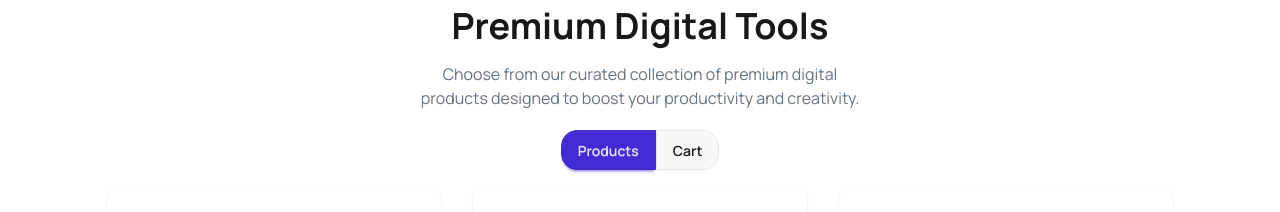
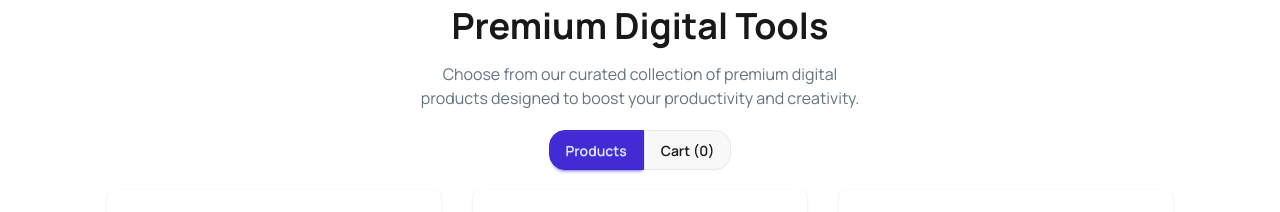
Before and after one commit to jonayet-nur/digi-tools-platform, a React (Vite) app: page / in a window 1280 px wide. Shown: the part 1060-1272 px from the top of the page. Built offline with nearby package versions, Linux system fonts and the light colour scheme.

Commit message:
default theme set and cart total product number fixed

```diff
--- a/index.html
+++ b/index.html
@@ -1,5 +1,5 @@
 <!doctype html>
-<html lang="en">
+<html lang="en" data-theme="light">
   <head>
     <meta charset="UTF-8" />
     <link rel="icon" type="image/svg+xml" href="/package.png" />
--- a/package.json
+++ b/package.json
@@ -11,6 +11,7 @@
   },
   "dependencies": {
     "@tailwindcss/vite": "^4.2.2",
+    "motion": "^12.38.0",
     "react": "^19.1.1",
     "react-dom": "^19.1.1",
     "react-icons": "^5.6.0",
--- a/src/components/ProductSection/ProductSection.jsx
+++ b/src/components/ProductSection/ProductSection.jsx
@@ -23,7 +23,7 @@ const ProductSection = ({productPromise,setSelectedCartShow,selectcartshow}) =>
         </div>
         <div className='text-center my-5'>
             <button onClick={()=> setSelectedButton("products")} className={`btn rounded-r-none rounded-l-2xl ${selectButton==="products"?"btn-primary":""}`}>Products</button>
-        <button onClick={()=> setSelectedButton("cart")} className={`btn rounded-l-none  rounded-r-2xl ${selectButton==="cart"?"btn-primary":""}`}>Cart</button>
+        <button onClick={()=> setSelectedButton("cart")} className={`btn rounded-l-none  rounded-r-2xl ${selectButton==="cart"?"btn-primary":""}`}>Cart ({selectcartshow.length})</button>
 
         </div>
      {selectButton ==="products" ?<AvailableCard cardData={cardData} setSelectedCartShow={setSelectedCartShow} selectcartshow={selectcartshow} productPrice={productPrice}  setProductPrice={setProductPrice}></AvailableCard>:<SelectedCart  selectcartshow={selectcartshow}
```
Also changed, not shown: 1 other file (tests, documents, lock files or other folders).
